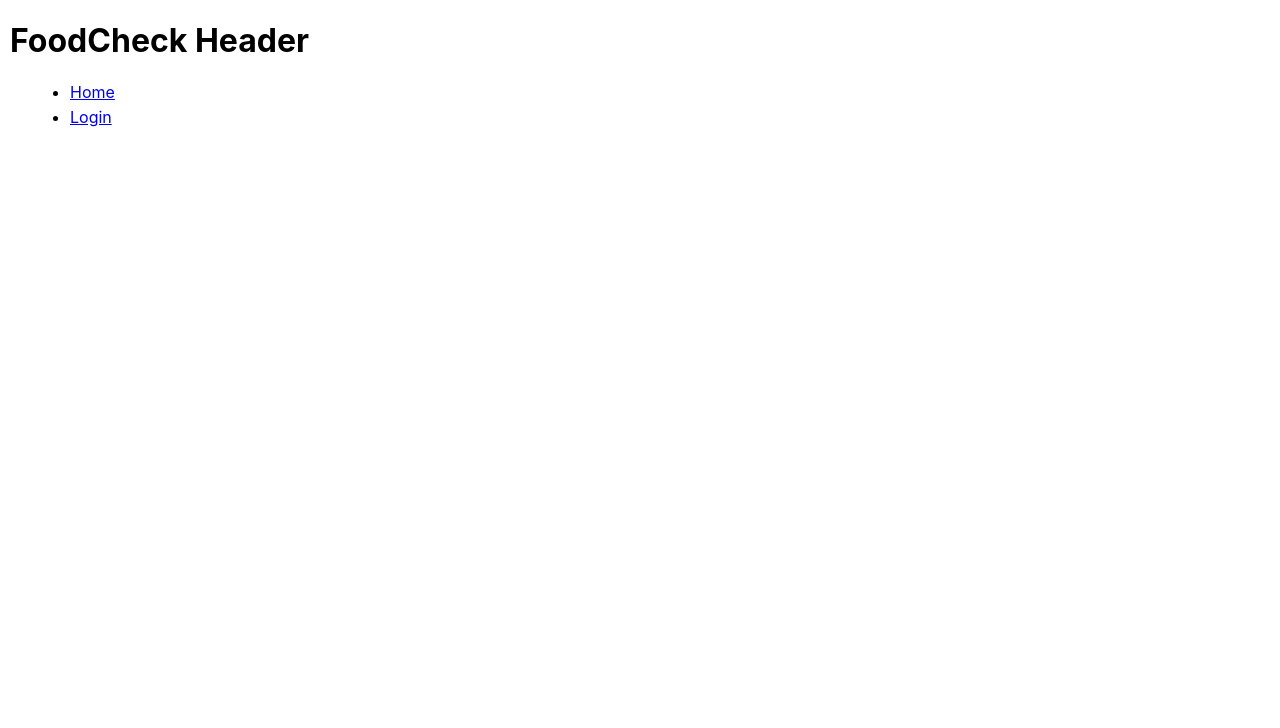
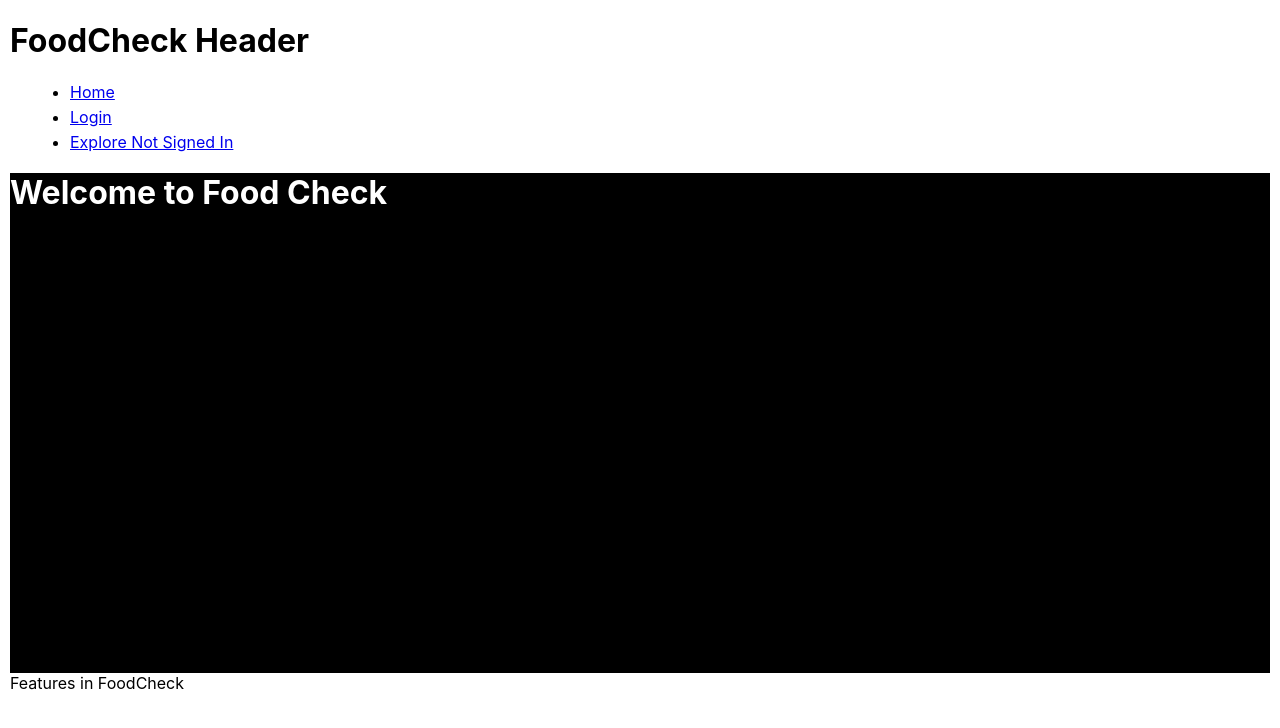
Before and after one commit to software-assignments-spring2021/spring-2020-idle-tower, a React (Create React App) app in the folder front-end/: page /explore-nsi in a window 1280 px wide. Shown: the top 728 px of the page. Built offline with nearby package versions, Linux system fonts and the light colour scheme.

Commit message:
non signed up explore v1

```diff
--- a/front-end/src/App.js
+++ b/front-end/src/App.js
@@ -6,6 +6,7 @@ import { BrowserRouter as Router, Switch, Route, Link } from "react-router-dom";
 
 // Components
 import Login from "./login.js";
+import ExploreNotSignedIn from "./explore-nsi.js"
 
 export default function App() {
   return (
@@ -22,6 +23,9 @@ export default function App() {
             <li>
               <Link to="/login">Login</Link>
             </li>
+            <li>
+              <Link to="/explore-nsi">Explore Not Signed In</Link>
+            </li>
           </ul>
         </nav>
 
@@ -35,6 +39,10 @@ export default function App() {
               error="Invalid credentials"
             />
           </Route>
+          <Route exact path="/explore-nsi">
+            <ExploreNotSignedIn></ExploreNotSignedIn>
+
+          </Route>
         </Switch>
       </div>
     </Router>
--- /dev/null
+++ b/front-end/src/explore-nsi.js
@@ -0,0 +1,25 @@
+import React from "react";
+import "./explore-nsi.scss";
+
+const ExploreNotSignedIn = props => {
+
+    return (
+        <div className="ExploreNotSignedIn">
+            <div id ="Explore-NSI-hero">
+                <h1> Welcome to Food Check</h1>
+            </div>
+            <div id="ExploreFeatures">
+                Features in FoodCheck
+            </div>
+            <div id="ExploreSignUp">
+                Sign up for food check
+                <button>
+                    Sign up now
+                </button>
+            </div>
+        </div>
+
+    );
+};
+
+export default ExploreNotSignedIn;
--- /dev/null
+++ b/front-end/src/explore-nsi.scss
@@ -0,0 +1,14 @@
+.ExploreNotSignedIn {
+    div{
+        height: 500px;
+
+
+    }
+    #Explore-NSI-hero{
+        background-color: black;
+        h1{
+            size: 20px;
+            color: white;
+        }
+    }
+}
```
